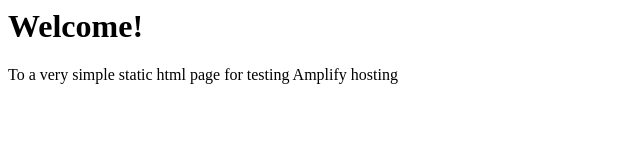
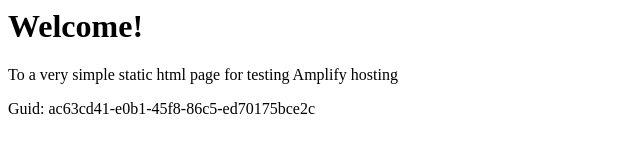
Before and after one commit to aws-aemilia-icn/Github-PR-Commit-Integration-Test-DoNotTouch-GithubWebhookPreviewCanaryTest-v1-prod-ap-northeast-2, a website: page src/index.html in a window 1280 px wide. Shown: the whole page, without its empty margins (0-640 px from the left). Drawn offline with Linux system fonts and the light colour scheme.

Commit message:
commit from integ tests

```diff
--- a/src/index.html
+++ b/src/index.html
@@ -1,3 +1,5 @@
+
+
 <html lang="en">
 
 <head>
@@ -10,6 +12,6 @@
 <body>
     <h1>Welcome!</h1>
     <p>To a very simple static html page for testing Amplify hosting</p>
-</body>
+    <p>Guid: ac63cd41-e0b1-45f8-86c5-ed70175bce2c</p></body>
 
 </html>
```
